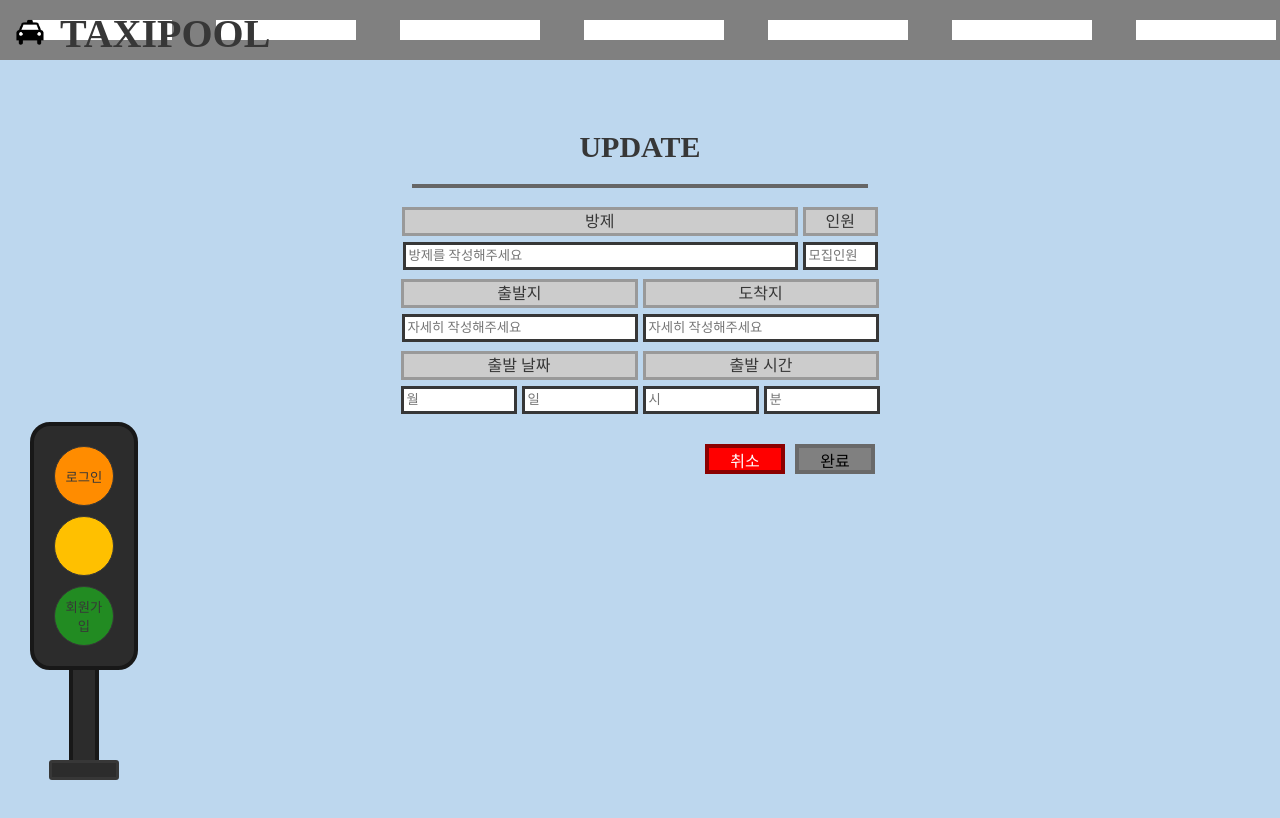
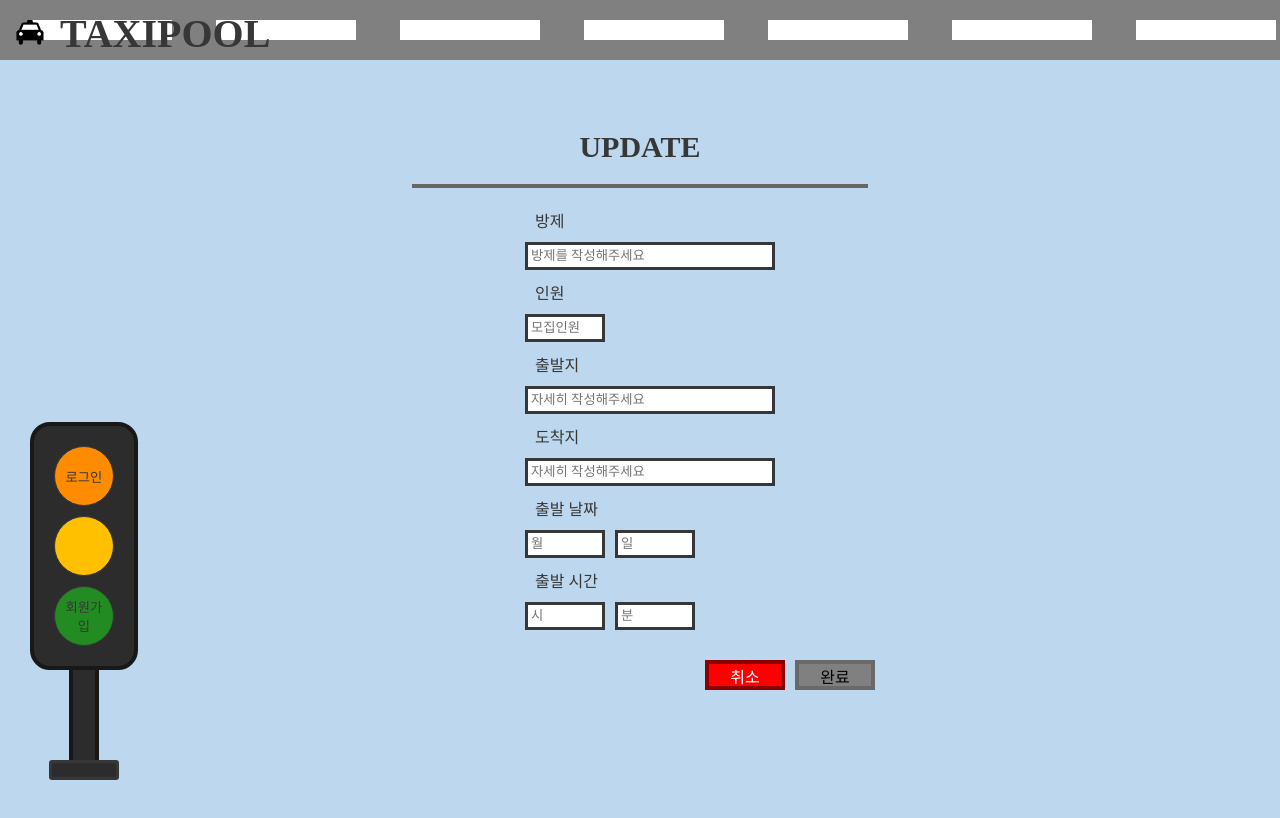
Before and after one commit to taxipool/frontend, a React (Create React App) app: page /update in a window 1280 px wide. Shown: the top 818 px of the page. Built offline with nearby package versions, Linux system fonts and the light colour scheme; some icons are missing; a web font is replaced by a local one.

Commit message:
2022-08-25

```diff
--- a/src/Update.css
+++ b/src/Update.css
@@ -25,71 +25,29 @@
 }
 */
 
-.update label {
+label {
+    padding-left: 10px;
+}
+
+.a {
+    width: 230px;
+    margin: 0 auto;
     text-align: left;
-    display: inline;
-    background-color: #ccc;
-    /*width: 150px;
-    margin: 0 auto;*/
-    border: 3px solid #999;
 }
 
 .update input {
     background-color: #fff;
     border: 3px solid;
     padding: 3px 3px;
+    margin: 10px 10px 10px 0px !important;
 }
 
-.update .roomname {
-    padding: 3px 180px;
-    margin-right: 5px;
+.update .roomname_i, .startpoint_i, .endpoint_i {
+    width: 250px !important;
 }
 
-.update .totalmember {
-    padding: 3px 20px;
-}
-
-.update .startpoint {
-    padding: 3px 93px;
-    margin-right: 5px;
-}
-
-.update .endpoint {
-    padding: 3px 93px;
-}
-
-.update .startdate {
-    padding: 3px 84px;
-    margin-right: 5px;
-}
-
-.update .starttime {
-    padding: 3px 84px;
-}
-
-.update .roomname_i {
-    width: 395px;
-    margin: 10px 5px 10px 0px;
-}
-
-.update .totalmember_i {
-    width: 75px;
-    margin: 10px 0px;
-}
-
-.update .startpoint_i {
-    width: 236px;
-    margin: 10px 5px 10px 0px;
-}
-
-.update .endpoint_i {
-    width: 236px;
-    margin: 10px 0px;
-}
-
-.update .startdate_ia, .startdate_ib, .starttime_ia, .starttime_ib {
-    width: 116px;
-    margin: 10px 2.5px;
+.update .totalmember_i, .startdate_i {
+    width: 80px !important;
 }
 
 .update .cancel {
--- a/src/Update.js
+++ b/src/Update.js
@@ -3,7 +3,7 @@ import axios from 'axios';
 import './Update.css';
 
 /*
-    - 칸 다시 맞추기
+    - 칸 다시 맞추기 ok
     - 뺄 거 빼기
     - 가능하면 datepicker 이용
     - 완료됐을 때 페이지 이동
@@ -38,8 +38,8 @@ function Update() {
             headers: { Authorization: `Bearer ${accessToken}` }
          };
 
-        //axios.put('http://taxipool.iptime.org:8080/api/rooms/13', obj, config)
-        axios.put('http://localhost:1000/api/rooms/1', obj, config)
+        //axios.put(`http://taxipool.iptime.org:8080/api/rooms/13`, obj, config)
+        axios.put(`http://kittaxipool.iptime.org:3000/api/rooms/1`, obj, config)
         .then(res => {
                 console.log(res);
                 if (res.status == 200)
@@ -66,42 +66,45 @@ function Update() {
         <div class="update">
             <h2 class="title">UPDATE</h2>
             <hr></hr>
-            <div>
+            <div className="a">
                 <div>
                     <label class="roomname" htmlFor='input_roomname'>방제</label>
-                    <label class="totalmember" htmlFor='input_totalmember'>인원</label>
+                    <br></br>
+                    <input class="roomname_i" type='text' name='input_roomname' value={roomname} onChange={handleRoomname} placeholder="방제를 작성해주세요"/>
                 </div>
                 <div>
-                    <input class="roomname_i" type='text' name='input_roomname' value={roomname} onChange={handleRoomname} placeholder="방제를 작성해주세요"/>
+                    <label class="totalmember" htmlFor='input_totalmember'>인원</label>
+                    <br></br>
                     <input class="totalmember_i" type='number' min="1" max="3" name='input_totalmember' placeholder="모집인원"/>
                 </div>
-            </div>
-            <div>
                 <div>
                     <label class="startpoint" htmlFor='input_startpoint'>출발지</label>
-                    <label class="endpoint" htmlFor='input_endpoint'>도착지</label>
+                    <br></br>
+                    <input class="startpoint_i" type='text' name='input_startpoint' value={startpoint} onChange={handleStartpoint} placeholder="자세히 작성해주세요"/>
                 </div>
                 <div>
-                    <input class="startpoint_i" type='text' name='input_startpoint' value={startpoint} onChange={handleStartpoint} placeholder="자세히 작성해주세요"/>
+                    <label class="endpoint" htmlFor='input_endpoint'>도착지</label>
+                    <br></br>
                     <input class="endpoint_i" type='text' name='input_endpoint' value={endpoint} onChange={handleEndpoint} placeholder="자세히 작성해주세요"/>
                 </div>
-            </div>
-            <div>
                 <div>
                     <label class="startdate" htmlFor='input_startdate'>출발 날짜</label>
-                    <label class="starttime" htmlFor='input_starttime' value = {starttime} onChange={handleStarttime}>출발 시간</label>
+                    <br></br>
+                    <input class="startdate_i" type='number' min="1" max="12" name='input_startdate' placeholder="월"/>
+                    <input class="startdate_i" type='number' min="1" max="31" name='input_startdate' placeholder="일"/>
                 </div>
                 <div>
-                    <input class="startdate_ia" type='number' min="1" max="12" name='input_startdate' placeholder="월"/>
-                    <input class="startdate_ib" type='number' min="1" max="31" name='input_startdate' placeholder="일"/>
-                    <input class="starttime_ia" type='number' min="1" max="24" name='input_starttime' placeholder="시"/>
-                    <input class="starttime_ib" type='number' min="0" max="59" name='input_starttime' placeholder="분"/>
+                    <label class="starttime" htmlFor='input_starttime' value = {starttime} onChange={handleStarttime}>출발 시간</label>
+                    <br></br>
+                    <input class="startdate_i" type='number' min="1" max="24" name='input_starttime' placeholder="시"/>
+                    <input class="startdate_i" type='number' min="0" max="59" name='input_starttime' placeholder="분"/>
                 </div>
             </div>
+
             <div>
-                <a href="/view"><button class="cancel" type='button'>
+                <button class="cancel" type='button' onClick="history.go(-1)">
                     취소
-                </button></a>
+                </button>
                 <button class="complete" type='submit' onClick={OnClickUpdate}>
                     완료
                 </button>
--- a/src/View.css
+++ b/src/View.css
@@ -35,6 +35,7 @@
 .view .roomname {
     background-color: #ccc;
     border: 3px solid #999;
+    padding-left: 10px;
 }
 
 .view .maintext_1, .comment {
@@ -60,7 +61,7 @@
     height: 30px;
 
     margin-right: 10px;
-    margin-left: 300px;
+    margin-left: 200px;
     margin-top: 20px;
 
     font-size: medium;
@@ -69,7 +70,19 @@
 .view .ride {
     background-color: mediumblue;
     border: 4px solid navy;
-    color: #000000;
+    color: white;
+    width: 80px;
+    height: 30px;
+
+    margin-top: 20px;
+
+    font-size: medium;
+}
+
+.view .rideNo {
+    background-color: red;
+    border: 4px solid darkred;
+    color: white;
     width: 80px;
     height: 30px;
 
@@ -85,8 +98,7 @@
     width: 80px;
     height: 30px;
 
-    margin-right: 20px;
-    margin-left: 290px;
+    margin-right: 10px;
     margin-top: 20px;
 
     font-size: medium;
--- a/src/View.js
+++ b/src/View.js
@@ -1,51 +1,25 @@
 import React, { useState, useEffect } from 'react';
 import axios from 'axios';
-import SingleComment from './SingleComment'
 import './View.css';
 
 /*
     - 댓글 구현
-    - 수정, 삭제 => 방장만
-    - 타기, 내리기 바뀌는 거
-    - 버튼 클릭했을 때 페이지 이동
+    - 수정, 삭제 => 방장만 ok
+    - 타기, 내리기 바뀌는 거 ok
+    - 버튼 클릭했을 때 페이지 이동 ok
 */
-
-function OnClickRide() {
-    let obj = {
-        params: {
-            isRide: true,
-        }
-    };
-
-    let accessToken = "eyJhbGciOiJIUzI1NiIsInR5cCI6IkpXVCJ9.eyJpZCI6Im15aWQiLCJpYXQiOjE1MTYyMzkwMjJ9.SrLa4xS_VbNwYF4Zatu7ilRXCKrOlccvkBPHYV5yJSc"
-
-    let config = {
-        headers: { Authorization: `Bearer ${accessToken}` }
-    };
-
-    let roomnum = 1;
-
-    axios.put(`http://localhost:1000/api/rooms/${roomnum}`, obj, config)
-    .then((res) => {
-        console.log(res);
-        alert('정상적으로 신청되었습니다!');
-    })
-    .catch((err) => {
-        console.log(err);
-        alert('신청에 실패했습니다!');
-    })
-
-}
 
 function View() {
     const [roomname, setRoomname] = useState('')
     const [startpoint, setStartpoint] = useState('')
     const [endpoint, setEndpoint] = useState('')
+
+
     const [starttime, setStarttime] = useState('')
     const [totalmember, setTotalmember] = useState('')
     const [currentmember, setCurrentmember] = useState('')
-    const [isLeader, setIsLeader] = useState('')
-    const [isRide, setIsRide] = useState('')
+    const [isLeader, setIsLeader] = useState(false)
+    const [isRide, setIsRide] = useState(true)
 
     useEffect(() => {
         let accessToken = "eyJhbGciOiJIUzI1NiIsInR5cCI6IkpXVCJ9.eyJpZCI6Im15aWQiLCJpYXQiOjE1MTYyMzkwMjJ9.SrLa4xS_VbNwYF4Zatu7ilRXCKrOlccvkBPHYV5yJSc"
@@ -54,8 +28,9 @@ function View() {
             headers: { Authorization: `Bearer ${accessToken}` }
          };
 
-        axios.get(`http://localhost:1000/api/rooms/${window.location.pathname.slice(6, )}`, '', config)
+        axios.get(`http://kittaxipool.iptime.org:3000/api/rooms/${window.location.pathname.slice(6, )}`, config)
         .then(res => {
+            console.log(config);
             setRoomname(res.data.room.roomname);
             setStartpoint(res.data.room.startpoint);
             setEndpoint(res.data.room.endpoint);
@@ -72,6 +47,46 @@ function View() {
     },
     // 페이지 호출 후 처음 한번만 호출될 수 있도록 [] 추가
     [])
+
+    const OnClickRide = (event) => {
+        if (isRide === true)
+        {
+            document.getElementsByClassName("ride").style.display = "none";
+            // document.getElementsByClassName("rideNo").style.display = "block";
+        }
+        else
+        {
+            document.getElementsByClassName("rideNo").style.display = "none";
+            // document.getElementsByClassName("ride").style.display = "block";
+        }
+
+        if (isLeader === true)
+        {
+            document.getElementsByClassName("modify").style.display = "block";
+        }
+        else
+        {
+            document.getElementsByClassName("modify").style.display = "none";
+        }
+
+        let accessToken = "eyJhbGciOiJIUzI1NiIsInR5cCI6IkpXVCJ9.eyJpZCI6Im15aWQiLCJpYXQiOjE1MTYyMzkwMjJ9.SrLa4xS_VbNwYF4Zatu7ilRXCKrOlccvkBPHYV5yJSc"
+
+        let config = {
+            headers: { Authorization: `Bearer ${accessToken}` }
+        };
+
+        let roomnum = 36;
+
+        axios.put(`http://kittaxipool.iptime.org:3000/api/rooms/${roomnum}`, isRide, config)
+        .then((res) => {
+            console.log(res);
+            alert('정상적으로 신청되었습니다!');
+        })
+        .catch((err) => {
+            console.log(err);
+            alert('신청에 실패했습니다!');
+        })
+    }
 
     return(
         <div class="view">
@@ -99,16 +114,18 @@ function View() {
                 <a href="/main"><button class="list" type='button'>
                     목록
                 </button></a>
+                <a href="/Update"><button class="modify" style={{"display" : isLeader ? 'inline' : 'none'}} type='button'>
+                    수정
+                </button></a>
+                { isRide === true
+                ?
+                <button class="rideNo" type='submit' onClick={OnClickRide}>
+                    내리기
+                </button>
+                :
                 <button class="ride" type='submit' onClick={OnClickRide}>
                     타기
-                </button>
-                <div>
-                    {
-                        isLeader ? <a href="/Update"><button class="modify" type='button'>
-                            수정</button></a>
-                        : null
-                    }
-                </div>
+                </button> }
             </div>
         </div>
         )
```
